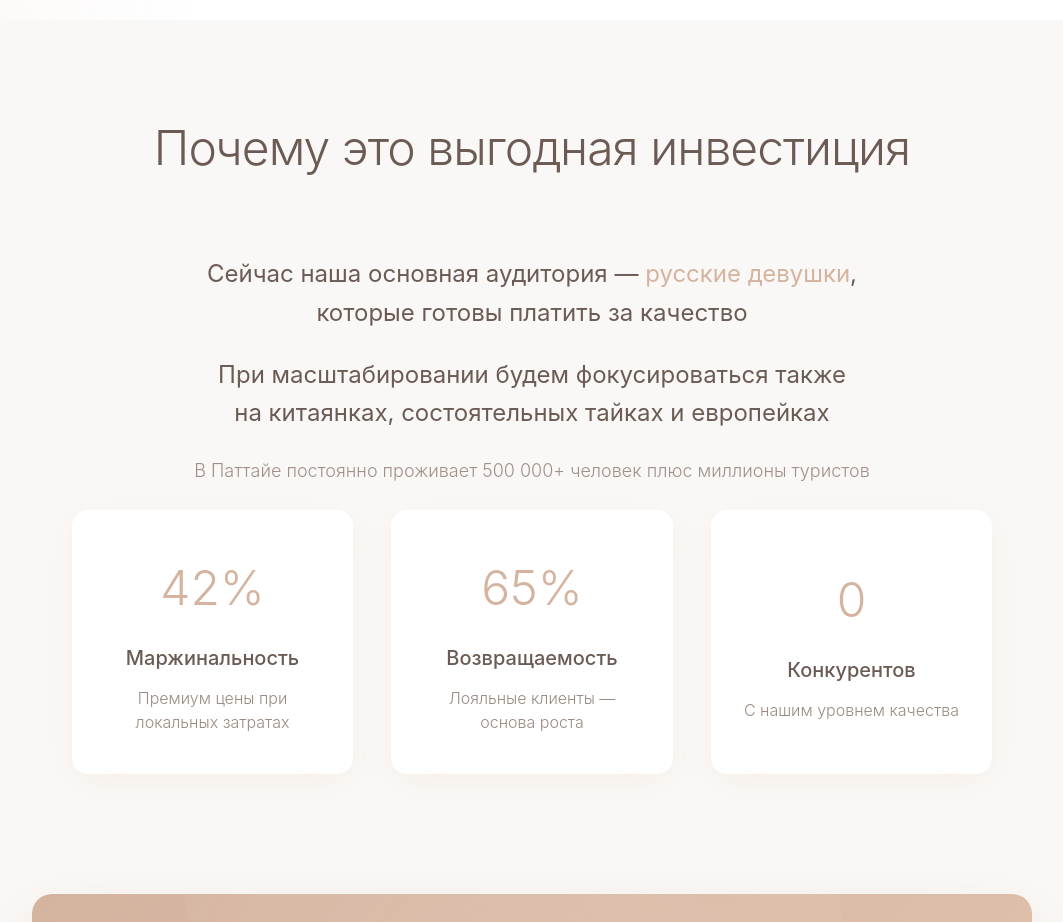
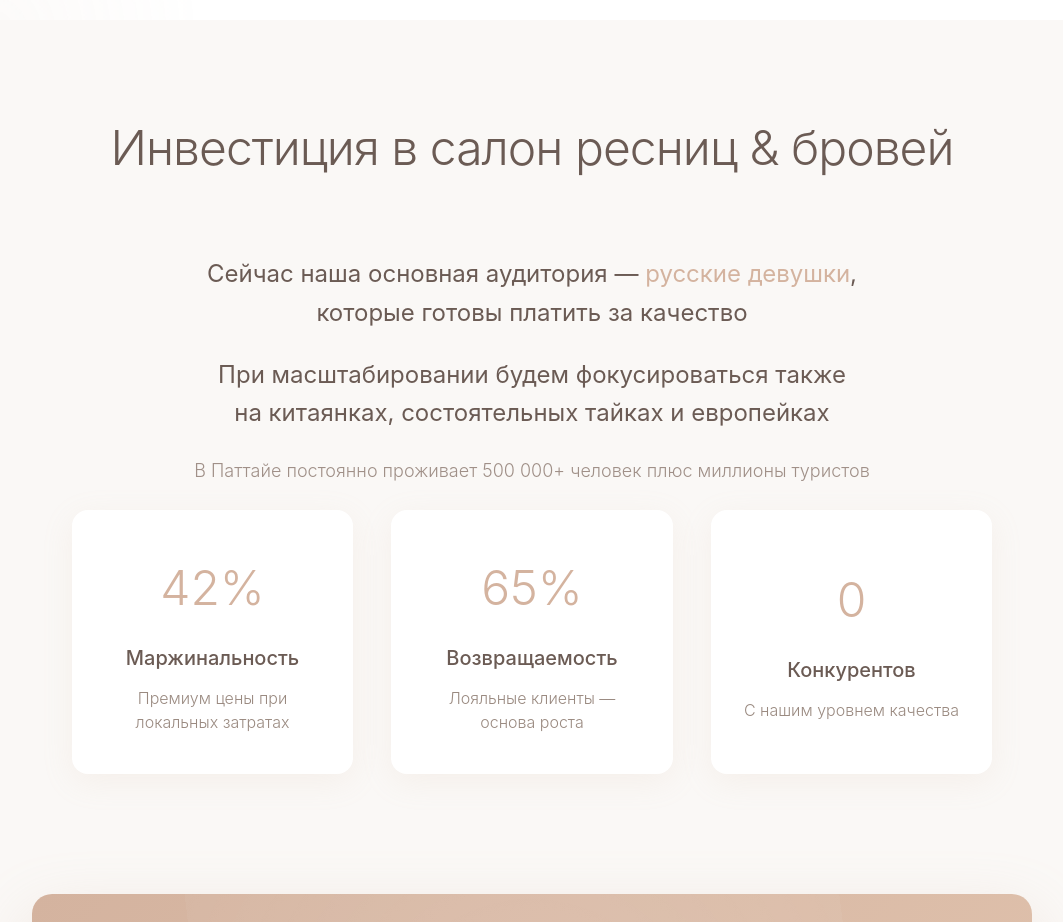
Before and after one commit to RaiconY/Kate-Lash-Pitch, a website: page index.html in a window 1280 px wide. Shown: the part 780-1702 px from the top of the page, without its empty margins (108-1171 px from the left). Drawn offline with Linux system fonts and the light colour scheme.

Commit message:
Updated index.html

```diff
--- a/index.html
+++ b/index.html
@@ -33,7 +33,7 @@
     <!-- Investment -->
     <section class="alt-bg">
         <div class="container">
-            <h2>Почему это выгодная инвестиция</h2>
+            <h2>Инвестиция в салон ресниц & бровей</h2>
             <div class="content-section">
                 <div class="element-spacing" style="text-align: center;">
                     <p class="highlight-text">
```
